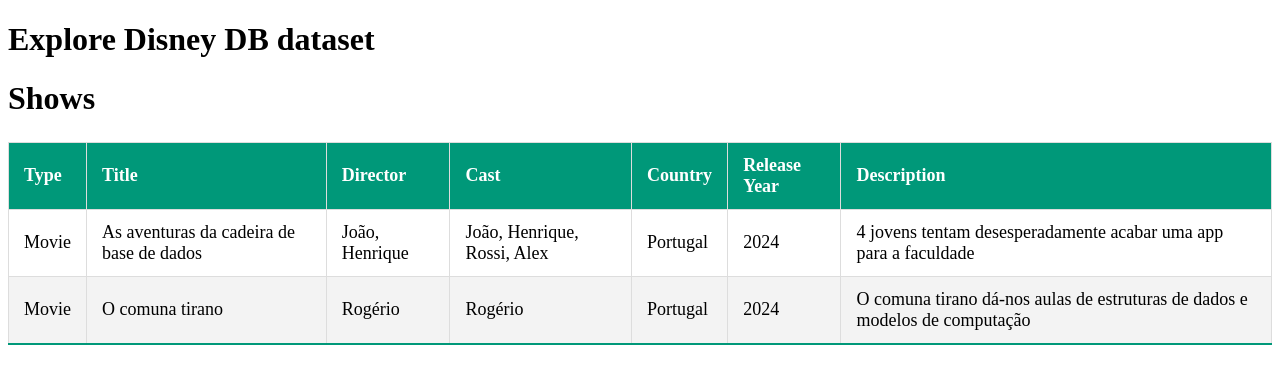
After one commit to UShouldRun/DataBase-Project, a Flask app: page /shows in a window 1280 px wide. The commit adds this page. Shown: the top 384 px of the page. Run offline with Flask 3, Linux system fonts and the light colour scheme.

Commit message:
v0.5.0 Frontend implementation (not complete)

```diff
--- a/interface/main.py
+++ b/interface/main.py
@@ -2,7 +2,7 @@
 from views import *
 
 if __name__=="__main__":
-
-    initialize_database()
-    populate_database()
+    # use these two functions when you first initialize the database and then its not necessary anymore
+    #initialize_database()
+    #populate_database()
     app.run(debug=True)
--- /dev/null
+++ b/interface/static/styles.css
@@ -0,0 +1,45 @@
+.btn button {
+  padding: 10px 20px;
+  font-size: 16px;
+  color: white;
+  background-color: blue;
+  border: none;
+  border-radius: 5px;
+  cursor: pointer;
+}
+
+.btn button:hover {
+  background-color: darkblue;
+}
+.styled-table {
+  width: 100%;
+  border-collapse: collapse;
+  margin: 25px 0;
+  font-size: 18px;
+  text-align: left;
+}
+
+.styled-table thead tr {
+  background-color: #009879;
+  color: #ffffff;
+  text-align: left;
+  font-weight: bold;
+}
+
+.styled-table th,
+.styled-table td {
+  border: 1px solid #dddddd;
+  padding: 12px 15px;
+}
+
+.styled-table tbody tr {
+  border-bottom: 1px solid #dddddd;
+}
+
+.styled-table tbody tr:nth-of-type(even) {
+  background-color: #f3f3f3;
+}
+
+.styled-table tbody tr:last-of-type {
+  border-bottom: 2px solid #009879;
+}
--- /dev/null
+++ b/interface/templates/base.html
@@ -0,0 +1,18 @@
+<!DOCTYPE html>
+<html lang="en">
+<head>
+    <meta charset="UTF-8">
+    <meta name="viewport" content="width=device-width, initial-scale=1.0">
+    <link rel="stylesheet" href="{{ url_for('static', filename='styles.css') }}">
+    <title>Dinsey DB</title>
+</head>
+<body>
+    <header>
+        <h1>Explore Disney DB dataset</h1>
+    </header>
+
+    {% block content %}{% endblock %}
+
+
+</body>
+</html>
--- /dev/null
+++ b/interface/templates/shows.html
@@ -0,0 +1,31 @@
+{% extends 'base.html' %}
+
+{% block content %}
+<h1>Shows</h1>
+<table class="styled-table">
+  <thead>
+    <tr>
+      <th>Type</th>
+      <th>Title</th>
+      <th>Director</th>
+      <th>Cast</th>
+      <th>Country</th>
+      <th>Release Year</th>
+      <th>Description</th>
+    </tr>
+  </thead>
+  <tbody>
+    {% for s in shows %}
+    <tr>
+      <td>{{ s.type }}</td>
+      <td>{{ s.title }}</td>
+      <td>{{ s.director | join(', ') }}</td>
+      <td>{{ s.cast | join(', ') }}</td>
+      <td>{{ s.country | join(', ') }}</td>
+      <td>{{ s.release_year[0] }}</td>
+      <td>{{ s.description[0] }}</td>
+    </tr>
+    {% endfor %}
+  </tbody>
+</table>
+{% endblock %}
--- a/interface/views.py
+++ b/interface/views.py
@@ -4,8 +4,44 @@
 # routes
 @app.route("/")
 def homepage():
-    return render_template("homepage.html", author="João")
+    return render_template("homepage.html")
 
-@app.route("/fpage")
-def fpage():
-    return "This is the first page"
+@app.route("/actors")
+def show_all_actors():
+    actors = [
+        {"ActorId": 1, "Name": "João"},
+        {"ActorId": 2, "Name": "Rossi"},
+        {"ActorId": 3, "Name": "Alex"},
+        {"ActorId": 4, "Name": "Henrique"}
+    ]
+    return render_template("actors.html", actors=actors)
+
+@app.route("/shows")
+def show_all_shows():
+    shows = [
+    {
+        "type": "Movie",
+        "title": "As aventuras da cadeira de base de dados",
+        "director": ["João", "Henrique"],
+        "cast": ["João", "Henrique", "Rossi", "Alex"],
+        "country": ["Portugal"],
+        "release_year": [2024],
+        "rating": "TOP G",
+        "duration": "1 mês",
+        "listed_in": ["Comedy", "Dramatic"],
+        "description": ["4 jovens tentam desesperadamente acabar uma app para a faculdade"],
+    },
+    {
+        "type": "Movie",
+        "title": "O comuna tirano",
+        "director": ["Rogério"],
+        "cast": ["Rogério"],
+        "country": ["Portugal"],
+        "release_year": [2024],
+        "rating": "Salvem me",
+        "duration": "2 semestres",
+        "listed_in": ["Comedy", "Dramatic","Terror"],
+        "description": ["O comuna tirano dá-nos aulas de estruturas de dados e modelos de computação"],
+    }
+    ]
+    return render_template("shows.html", shows=shows)
```
Also changed, not shown: interface/templates/actors.html (added, +19 -0 lines), interface/templates/homepage.html (+15 -11 lines), 1 other file.
